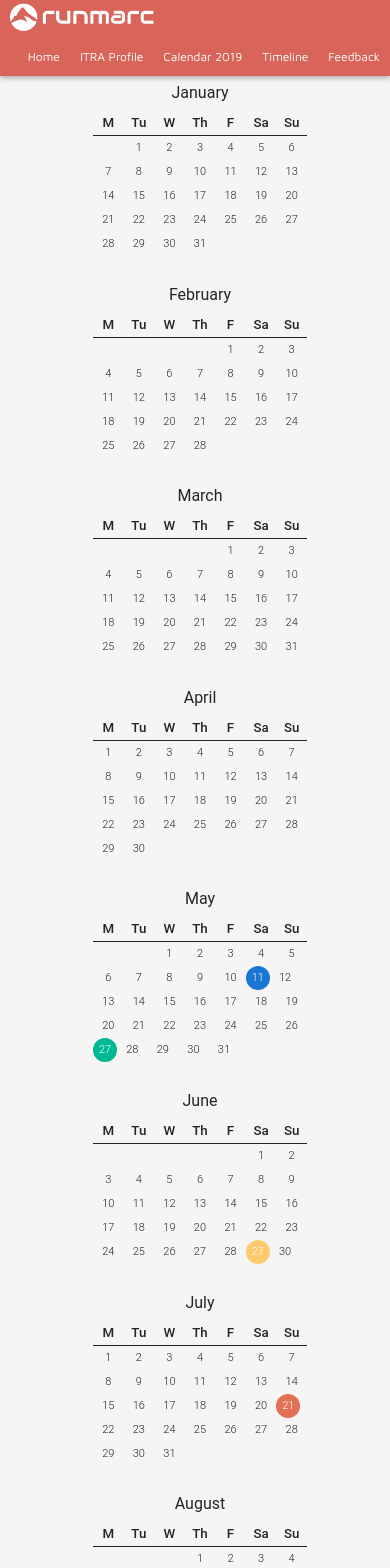
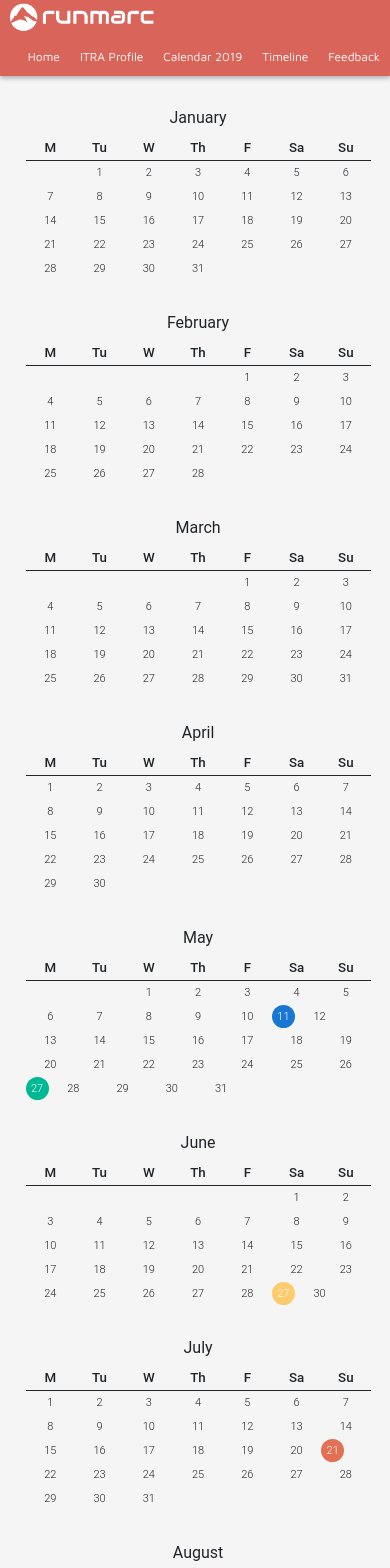
Before and after one commit to m4rc3iro/runmarc, an Angular app: page /upcoming in a window 390 px wide. Shown: the top 1568 px of the page. Built offline with nearby package versions, Linux system fonts and the light colour scheme.

Commit message:
Updating the calendar layout to be fully responsive.

```diff
--- a/src/app/upcoming/upcoming.component.css
+++ b/src/app/upcoming/upcoming.component.css
@@ -2,6 +2,7 @@
   width: 100%;
   overflow: auto;
   background: whitesmoke;
+  padding: 100px 0 50px 0;
 }
 
 .upcoming-text {
@@ -49,8 +50,6 @@
   font-size: 30px;
 }
 
-.year {}
-
 .race-name {
   font-family: 'Faster One', 'Monoton';
   font-size: 3vw;
@@ -95,32 +94,22 @@
   transition: opacity 1s ease-out;
 }
 
-/* .arrow {width: 50%; padding: 15%; transform: rotate(90deg)} */
 .arrow:hover {
   cursor: pointer;
   transform: rotate(450deg);
   transition: all 0.3s ease-in-out 0s;
 }
 
-a:visited {
-  color: black;
+.row {
+  justify-content: space-around;
 }
 
-/*******************************************************************************/
 .calendar {
-  padding: 75px 5% 0 5%;
+  padding: 0 5% 0 4%;
   font-size: 11px;
   font-weight: 300;
   text-align: center;
   font-family: 'Roboto', sans-serif;
-}
-
-.calendar-body {
-  align-content: center;
-  align-items: center;
-  display: flex;
-  flex-flow: row wrap;
-  justify-content: space-around;
 }
 
 .calendar-month {
@@ -133,11 +122,6 @@ a:visited {
   font-weight: 400;
   line-height: 0.375in;
   margin-left: 10px;
-}
-
-.calendar-month {
-  height: 2.1in;
-  width: 2.3333333333in;
 }
 
 .calendar-month-header {
@@ -167,8 +151,8 @@ a:visited {
 .event {
   border-radius: 13px;
   color: white;
-  height: 24px;
-  width: 24px;
+  height: 23px;
+  width: 23px;
   cursor: pointer;
 }
 
@@ -199,11 +183,3 @@ a:visited {
 .color7 {
   background-color: #fd79a8;
 }
-
-/* .color8 {
-  background-color:
-}
-
-.color9 {
-  background-color:
-} */
--- a/src/app/upcoming/upcoming.component.html
+++ b/src/app/upcoming/upcoming.component.html
@@ -1,10 +1,10 @@
 <div class="upcoming-container">
-
   <!-- Tooltip template  -->
   <ng-template #tipContent><b>{{event}}</b> {{country}}</ng-template>
-
-  <div class="calendar">
-    <div class="calendar-body">
+  <!-- Calendar -->
+  <div class="container calendar">
+    <div class="row">
+      <div class="col-lg-3 col-md-4 col-sm-5">
         <div class="calendar-month">
           <div class="calendar-month-name">January</div>
           <div class="calendar-month-header">
@@ -55,6 +55,8 @@
             <div class="calendar-day Spacer"></div>
           </div>
         </div>
+      </div>
+      <div class="col-lg-3 col-md-4 col-sm-5">
         <div class="calendar-month">
           <div class="calendar-month-name">February</div>
           <div class="calendar-month-header">
@@ -105,6 +107,8 @@
             <div class="calendar-day Spacer"></div>
           </div>
         </div>
+      </div>
+      <div class="col-lg-3 col-md-4 col-sm-5">
         <div class="calendar-month">
           <div class="calendar-month-name">March</div>
           <div class="calendar-month-header">
@@ -155,6 +159,8 @@
             <div class="calendar-day Spacer"></div>
           </div>
         </div>
+      </div>
+      <div class="col-lg-3 col-md-4 col-sm-5">
         <div class="calendar-month">
           <div class="calendar-month-name">April</div>
           <div class="calendar-month-header">
@@ -205,6 +211,8 @@
             <div class="calendar-day Spacer"></div>
           </div>
         </div>
+      </div>
+      <div class="col-lg-3 col-md-4 col-sm-5">
         <div class="calendar-month">
           <div class="calendar-month-name">May</div>
           <div class="calendar-month-header">
@@ -255,6 +263,8 @@
             <div class="calendar-day Spacer"></div>
           </div>
         </div>
+      </div>
+      <div class="col-lg-3 col-md-4 col-sm-5">
         <div class="calendar-month">
           <div class="calendar-month-name">June</div>
           <div class="calendar-month-header">
@@ -305,6 +315,8 @@
             <div class="calendar-day Spacer"></div>
           </div>
         </div>
+      </div>
+      <div class="col-lg-3 col-md-4 col-sm-5">
         <div class="calendar-month">
           <div class="calendar-month-name">July</div>
           <div class="calendar-month-header">
@@ -355,6 +367,8 @@
             <div class="calendar-day Spacer"></div>
           </div>
         </div>
+      </div>
+      <div class="col-lg-3 col-md-4 col-sm-5">
         <div class="calendar-month">
           <div class="calendar-month-name">August</div>
           <div class="calendar-month-header">
@@ -404,6 +418,8 @@
             <div class="calendar-day Spacer"></div>
           </div>
         </div>
+      </div>
+      <div class="col-lg-3 col-md-4 col-sm-5">
         <div class="calendar-month">
           <div class="calendar-month-name">September</div>
           <div class="calendar-month-header">
@@ -454,6 +470,8 @@
             <div class="calendar-day">30</div>
           </div>
         </div>
+      </div>
+      <div class="col-lg-3 col-md-4 col-sm-5">
         <div class="calendar-month">
           <div class="calendar-month-name">October</div>
           <div class="calendar-month-header">
@@ -503,6 +521,8 @@
             <div class="calendar-day Spacer"></div>
           </div>
         </div>
+      </div>
+      <div class="col-lg-3 col-md-4 col-sm-5">
         <div class="calendar-month">
           <div class="calendar-month-name">November</div>
           <div class="calendar-month-header">
@@ -553,6 +573,8 @@
             <div class="calendar-day Spacer"></div>
           </div>
         </div>
+      </div>
+      <div class="col-lg-3 col-md-4 col-sm-5">
         <div class="calendar-month">
           <div class="calendar-month-name">December</div>
           <div class="calendar-month-header">
@@ -613,3 +635,4 @@
       </div>
     </div>
   </div>
+</div>
```
Lines whose indentation alone changed are shown as unchanged.
